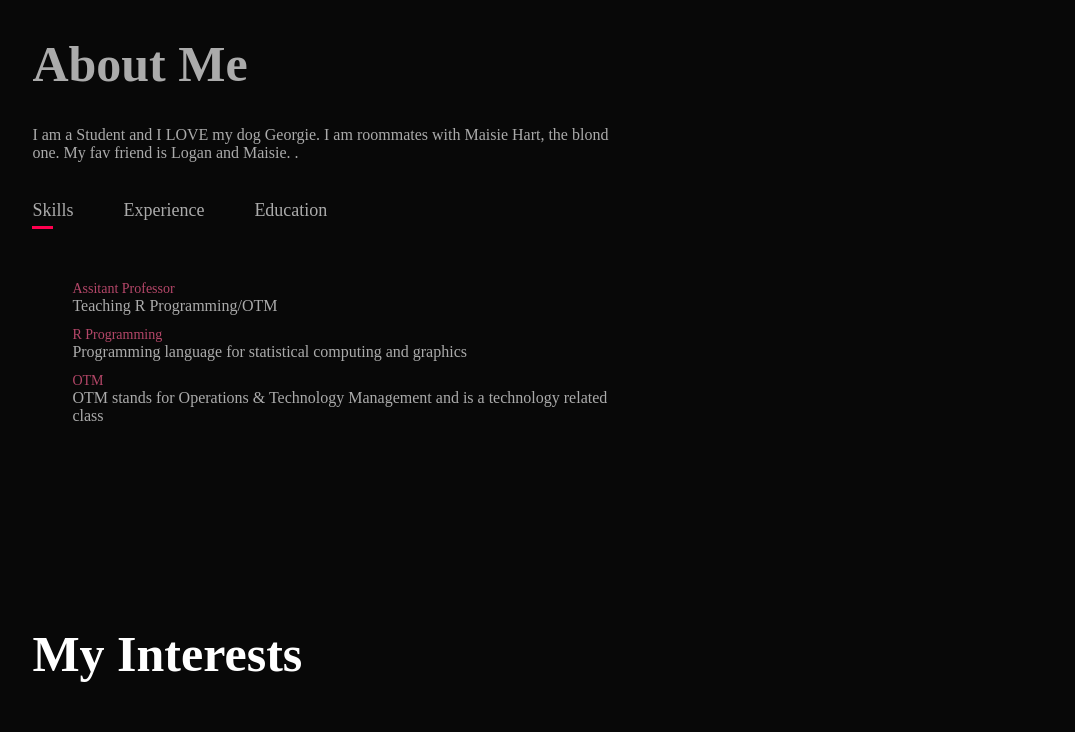
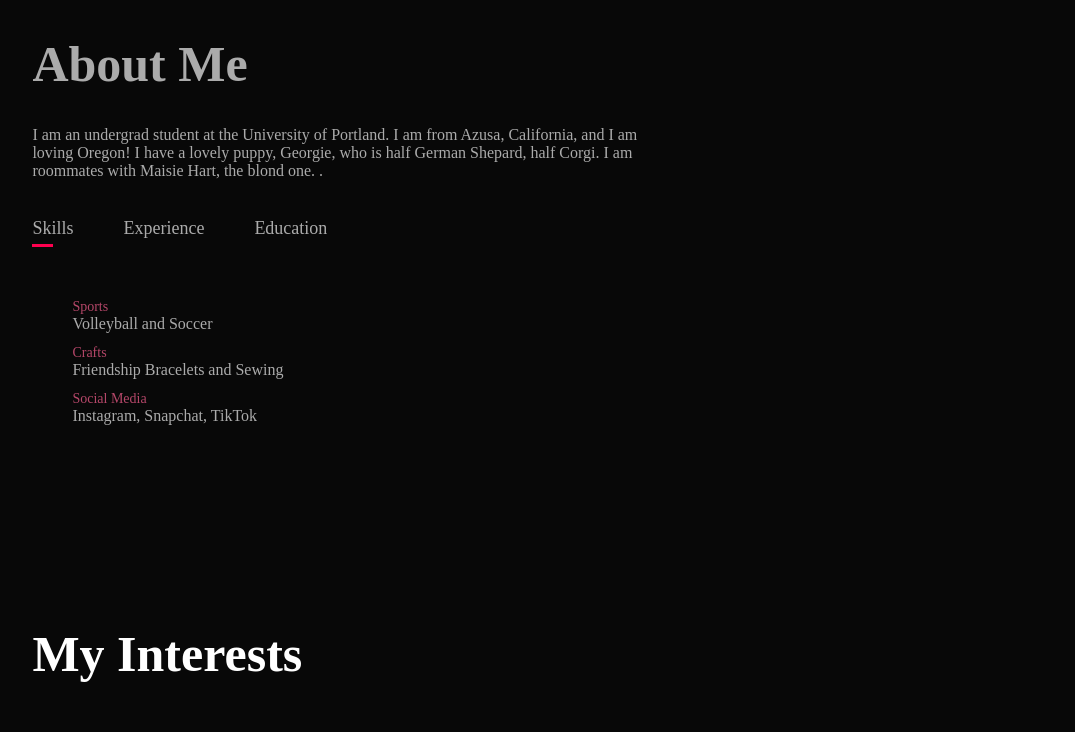
Before and after one commit to hamiltonhvh26/hamiltonhvh26.github.io, a plain HTML site: page index.html in a window 1280 px wide. Shown: the part 1421-2153 px from the top of the page, without its empty margins (102-1177 px from the left). Drawn offline with Linux system fonts and the light colour scheme.

Commit message:
Update index.html

```diff
--- a/index.html
+++ b/index.html
@@ -36,7 +36,8 @@
             </div>
             <div class="about-col-2">
                 <h1 class="sub-title" style="font-size: 50px">About Me</h1>
-                <p>I am a Student and I LOVE my dog Georgie. I am roommates with Maisie Hart, the blond one. My fav friend is Logan and Maisie. .</p>
+                <p>I am an undergrad student at the University of Portland. I am from Azusa, California, and I am loving Oregon!
+		I have a lovely puppy, Georgie, who is half German Shepard, half Corgi. I am roommates with Maisie Hart, the blond one. .</p>
 
                 <div class="tab-titles">
                     <p class="tab-links active-link" onclick="opentab('skills')">Skills</p>
@@ -45,22 +46,23 @@
                 </div>
                 <div class="tab-contents active-tab" id="skills">
                     <ul>
-                        <li><span>Assitant Professor</span><br>Teaching R Programming/OTM</li>
-                        <li><span>R Programming</span><br>Programming language for statistical computing and graphics</li>
-                        <li><span>OTM</span><br>OTM stands for Operations & Technology Management and is a technology related class</li>
+                        <li><span>Sports</span><br>Volleyball and Soccer</li>
+                        <li><span>Crafts</span><br>Friendship Bracelets and Sewing</li>
+                        <li><span>Social Media</span><br>Instagram, Snapchat, TikTok</li>
                     </ul>
                 </div>
                 <div class="tab-contents" id="experience">
                     <ul>
-                        <li><span>2020-Current</span><br>Assitant Professor ar University of Portland</li>
-                        <li><span>2005-2010</span><br>Software Engineer at TCS</li>
-                        <li><span>2010-2016</span><br>Software Engineer at USAA</li>
+                        <li><span>2022-Current</span><br>Gym Goer</li>
+                        <li><span>2018-2022</span><br>Indie Music Listener</li>
+                        <li><span>2015-2018</span><br>Aggresive Side Part Era</li>
                     </ul>
                 </div>
                 <div class="tab-contents" id="education">
                     <ul>
-                        <li><span>2021</span><br>Ph.D. in Information Technology from UTSA</li>
-                        <li><span>2006</span><br>Bachelor of Engineering (Electrical and Electronics) from Andhra University</li>
+                        <li><span>2022-Current</span><br>University of Portland</li>
+                        <li><span>2018-2022</span><be>Azusa High School</li>
+			<li><span>2015-2018</span><br>Slauson Middle SchoolA</li>
                     </ul>
                 </div>
             </div>
```
